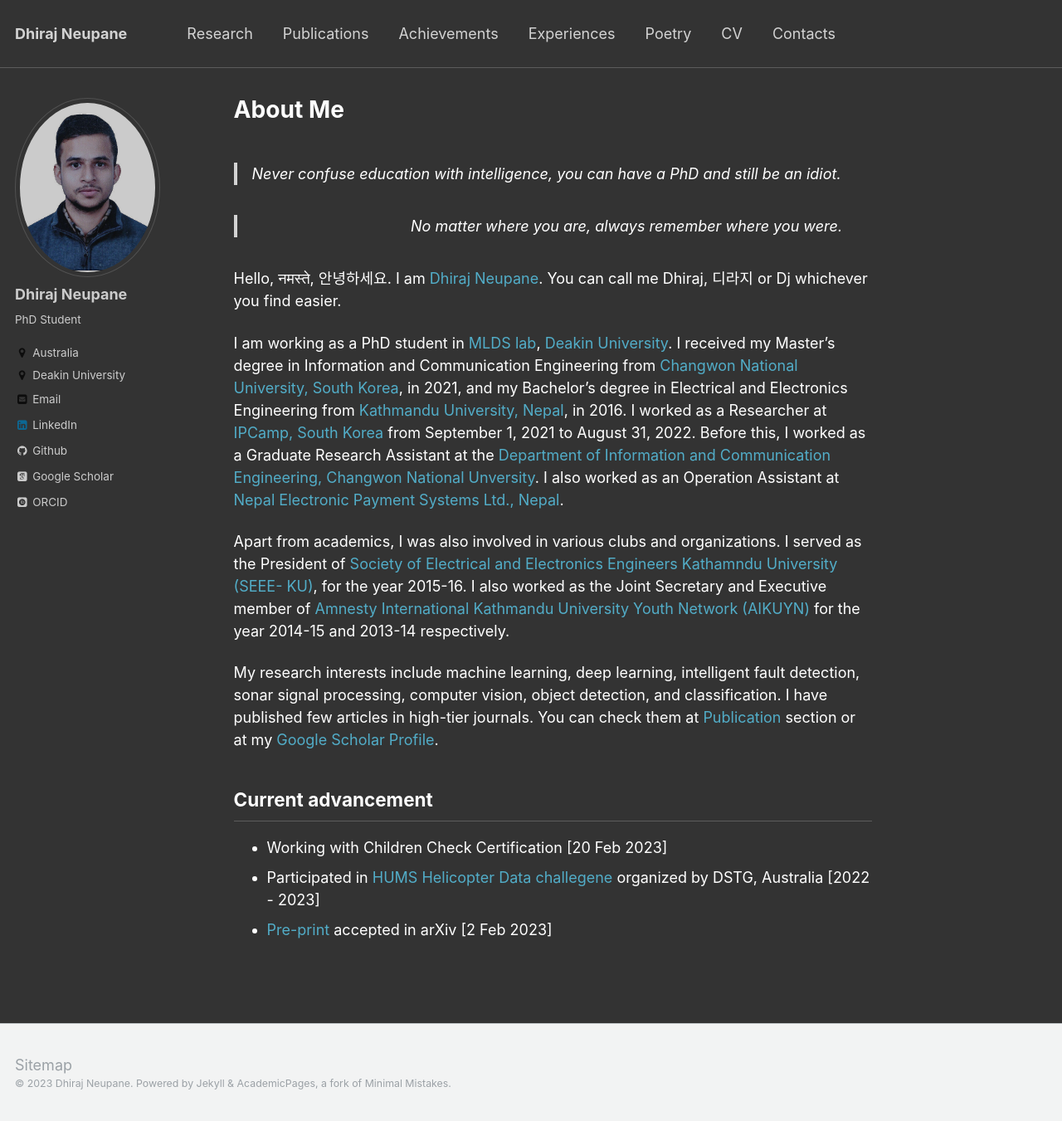
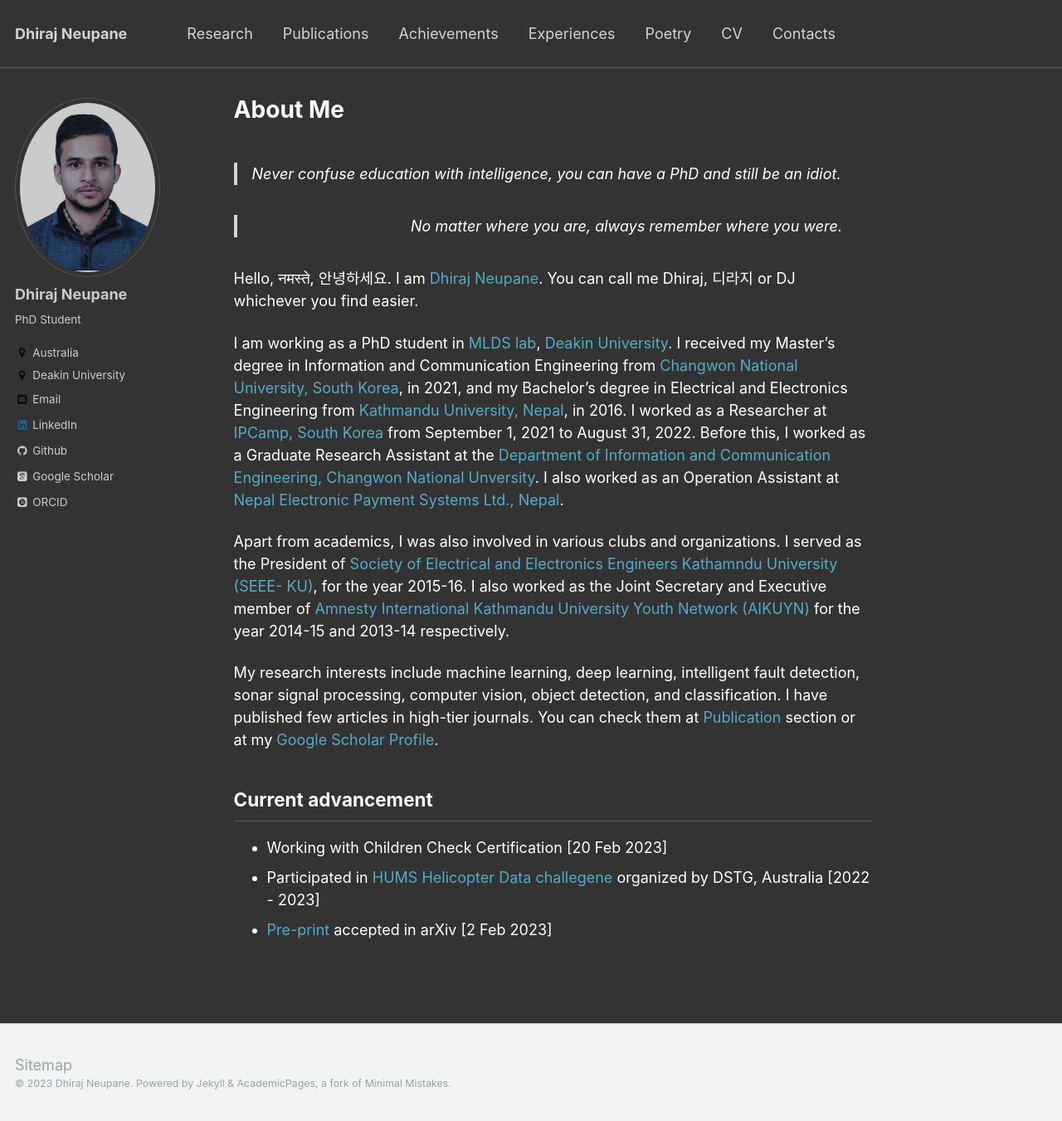
Before and after one commit to dhirajneupane/academicPortfolio, a Jekyll site: the page built from _pages/about.md, in a window 1280 px wide and 1351 px high. Shown: the whole window at 83% size. Built offline with Jekyll 4.4.1, drawn with Linux system fonts in a browser that asks for light colours; some web fonts are replaced.

```diff
--- a/_pages/about.md
+++ b/_pages/about.md
@@ -11,7 +11,7 @@ redirect_from:
 
 > <p style='text-align: right;'> No matter where you are, always remember where you were. </p>
 
-Hello, नमस्ते, 안녕하세요. I am [Dhiraj Neupane](https://g.co/kgs/DLknVq). You can call me Dhiraj, 디라지 or Dj whichever you find easier.
+Hello, नमस्ते, 안녕하세요. I am [Dhiraj Neupane](https://g.co/kgs/DLknVq). You can call me Dhiraj, 디라지 or DJ whichever you find easier.
 
 I am working as a PhD student in [MLDS lab](https://deakin-mlds.github.io/index.html), [Deakin University](https://www.deakin.edu.au/about-deakin/people/dhiraj-neupane). I received my Master's degree in Information and Communication Engineering from [Changwon National University, South Korea](https://www.changwon.ac.kr/eng/main.do){:target="_blank"}, in 2021, and my Bachelor's degree in Electrical and Electronics Engineering from [Kathmandu University, Nepal](https://ku.edu.np/){:target="_blank"}, in 2016. I worked as a Researcher at [IPCamp, South Korea](http://www.ipcamp.co.kr){:target="_blank"} from September 1, 2021 to August 31, 2022. Before this, I worked as a Graduate Research Assistant at the [Department of Information and Communication Engineering, Changwon National Unversity](https://www.changwon.ac.kr/eng/cm/cntnts/cntntsView.do?mi=11228&cntntsId=4240){:target="_blank"}. I also worked as an Operation Assistant at [Nepal Electronic Payment Systems Ltd., Nepal](https://neps.com.np/){:target="_blank"}.
 
```
